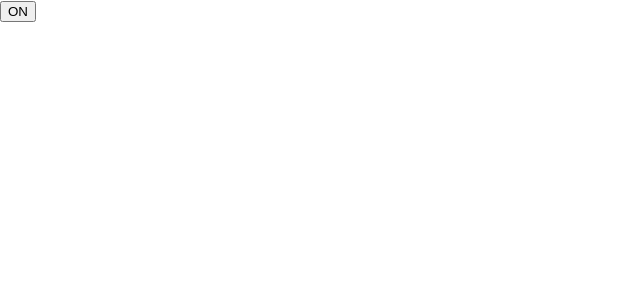
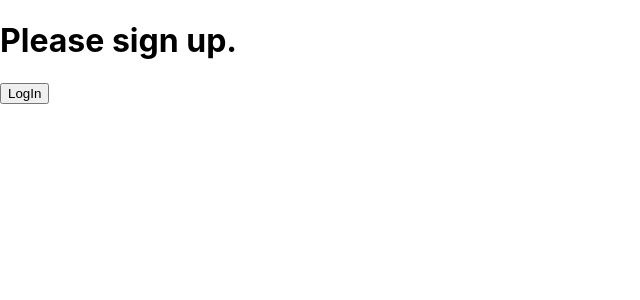
Before and after one commit to bhr0554/alive_react, a React (Create React App) app: page / in a window 1280 px wide. Shown: the top 300 px of the page, without its empty margins (0-640 px from the left). Built offline with nearby package versions, Linux system fonts and the light colour scheme.

Commit message:
[수정] 조건부 렌더링1 - if

```diff
--- a/src/index.js
+++ b/src/index.js
@@ -4,35 +4,74 @@ import './index.css';
 import App from './App';
 import reportWebVitals from './reportWebVitals';
 
-class Toggle extends React.Component {
+function UserGreeting(props) {
+    return <h1>Welcome back!</h1>;
+}
+
+function GuestGreeting(props) {
+    return <h1>Please sign up.</h1>;
+}
+
+function Greeting(props) {
+    const isLoggedIn = props.isLoggedIn;
+    if (isLoggedIn) {
+        return <UserGreeting />;
+    }
+    return <GuestGreeting />;
+}
+
+function LoginInButton(props) {
+    return (
+        <button onClick={props.onClickHandler}>
+            LogIn
+        </button>
+    );
+}
+
+function LogOutButton(props) {
+    return (
+      <button onClick={props.onClickHandler}>
+          LogOut
+      </button>
+    );
+}
+
+class LoginControl extends React.Component {
     constructor(props) {
         super(props);
-        this.state = {isToggleOn: true};
-
-        // 콜백에서 `this`가 작동하려면 아래와 같이 바인딩 해주어야 합니다.
-        this.handleClick = this.handleClick.bind(this);
-        //this.handleClick = this.handleClick.bind({sample:'HyePark'});
-        console.log('constructor this', this);
+        this.handleLoginClick = this.handleLoginClick.bind(this);
+        this.handleLogOutClick = this.handleLogOutClick.bind(this);
+        this.state = {isLoggedin: false};
     }
 
-    handleClick() {
-        console.log('handleClick this', this);
-        this.setState(prevState => ({
-            isToggleOn: !prevState.isToggleOn
-        }));
+    handleLoginClick() {
+        this.setState({isLoggedin: true});
+    }
+
+    handleLogOutClick() {
+        this.setState({isLoggedin: false});
     }
 
     render() {
+        const isLoggedIn = this.state.isLoggedin;
+        let button;
+        if (isLoggedIn) {
+            button = <LogOutButton onClickHandler={this.handleLogOutClick} />
+        } else {
+            button = <LoginInButton onClickHandler={this.handleLoginClick} />
+        }
+
         return (
-            <button onClick={this.handleClick}>
-                {this.state.isToggleOn ? 'ON' : 'OFF'}
-            </button>
+            <div>
+                <Greeting isLoggedIn={isLoggedIn} />
+                {button}
+            </div>
         );
     }
 }
 
 ReactDOM.render(
-    <Toggle />,
+    <LoginControl />,
     document.getElementById('root')
 );
 // If you want to start measuring performance in your app, pass a function
```
